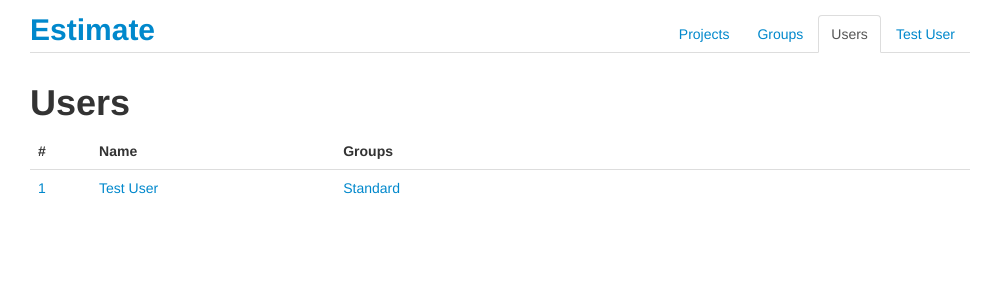
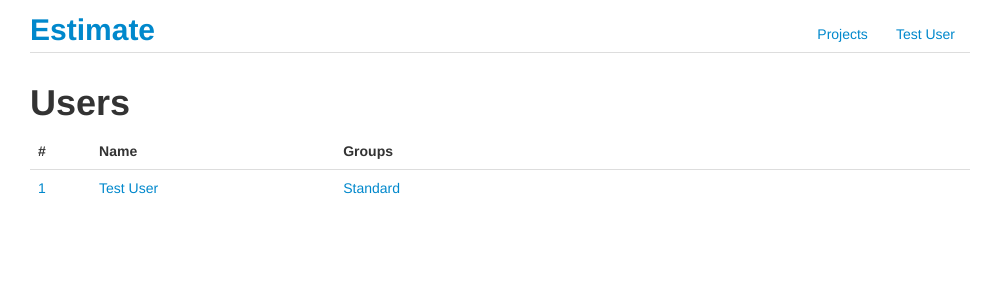
Before and after one commit to ruyadorno/estimate, a Django app: page /users/ in a window 1280 px wide. Shown: the top 300 px of the page, without its empty margins (140-1124 px from the left). Run offline with Django 3.2, Linux system fonts and the light colour scheme; a user stored in the database is signed in; data comes from the database, SQL or seed files in the repository; parts of the project's set-up code (start-up, migrations or seed data) failed here and were passed over; some libraries are stand-ins or nearby versions.

Commit message:
Removed users and groups pages links for non-superusers ;)

```diff
--- a/estimate/templates/base.html
+++ b/estimate/templates/base.html
@@ -10,8 +10,8 @@
 				<h2 style="position:absolute"><a href="/">Estimate</a></h2>
 				<ul class="nav nav-tabs" style="margin-top:15px">
 					<li class="{% block meActive %}{% endblock %} pull-right"><a href="/me/">{{ user.first_name }} {{ user.last_name }}</a></li>
-					<li class="{% block usersActive %}{% endblock %} pull-right"><a href="/users/">Users</a></li>
-					<li class="{% block groupsActive %}{% endblock %} pull-right"><a href="/groups/">Groups</a></li>
+					{% if user.is_superuser %}<li class="{% block usersActive %}{% endblock %} pull-right"><a href="/users/">Users</a></li>{% endif %}
+					{% if user.is_superuser %}<li class="{% block groupsActive %}{% endblock %} pull-right"><a href="/groups/">Groups</a></li>{% endif %}
 					<li class="{% block projectsActive %}{% endblock %} pull-right"><a href="/stories/">Projects</a></li>
 				</ul>
 			</nav>
```
